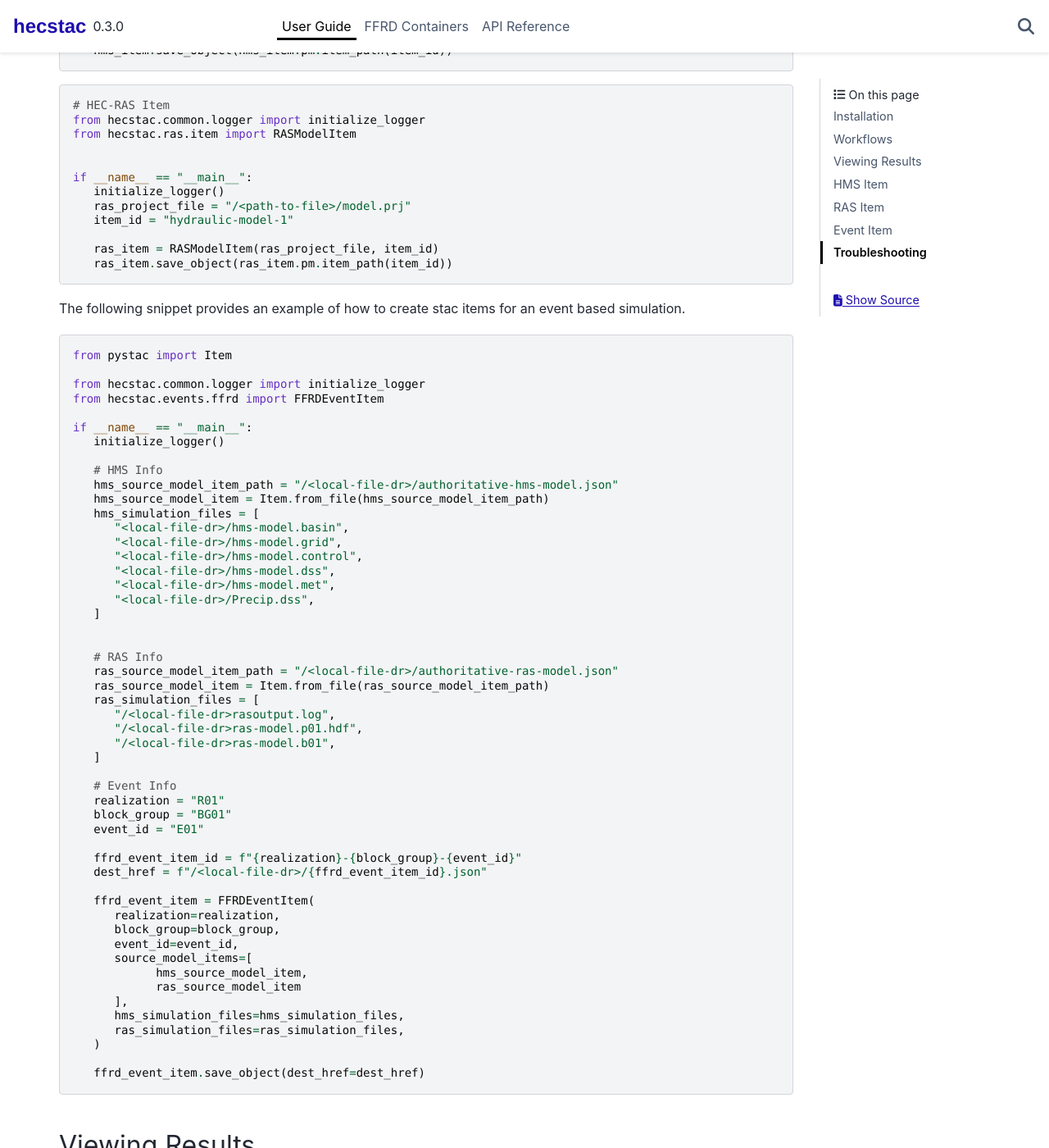
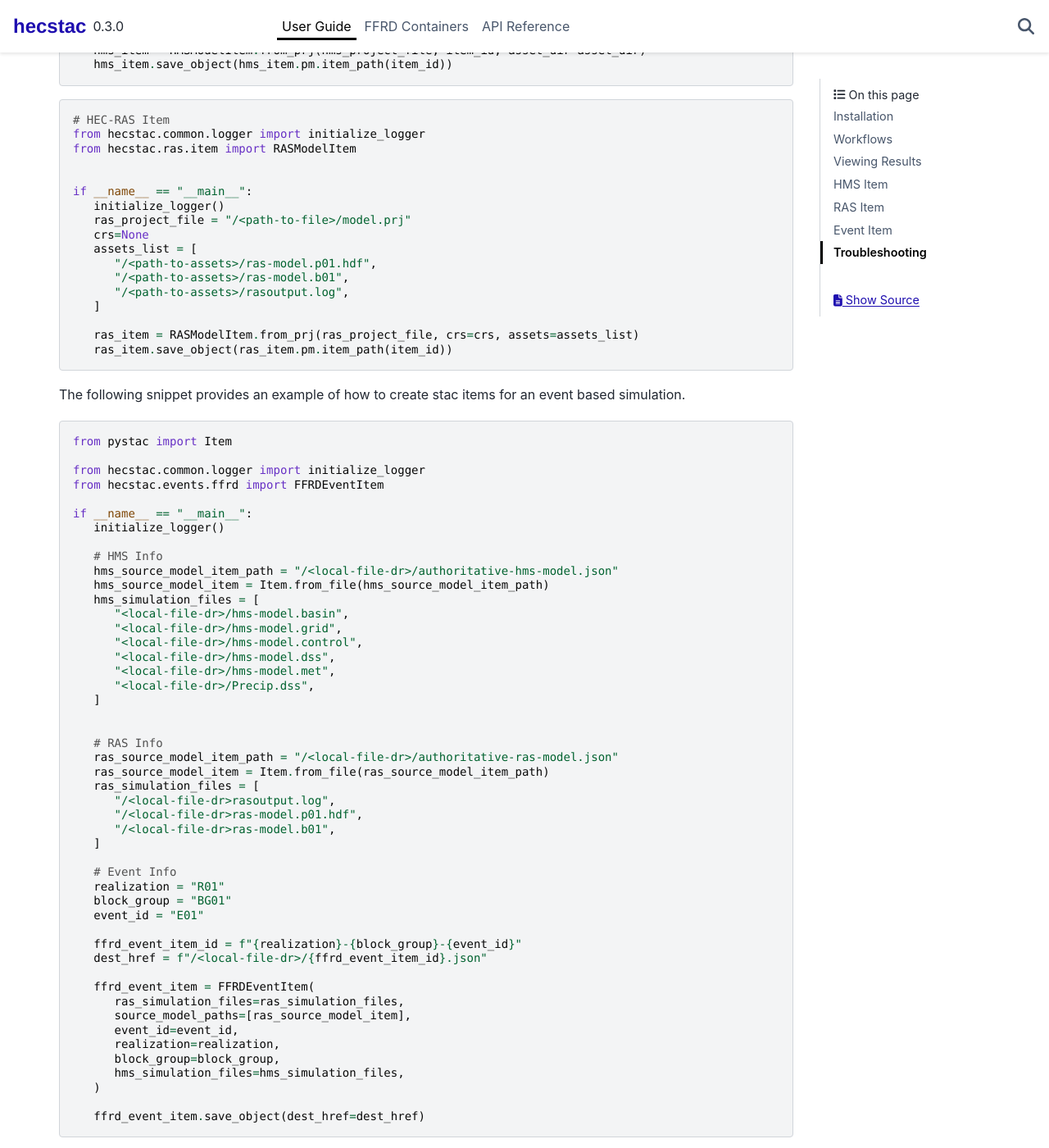
Before and after one commit to fema-ffrd/hecstac, a Sphinx documentation site: the page built from docs/source/user_guide.rst, in a window 1280 px wide and 1400 px high, scrolled down 844 px. Shown: the whole window at 82% size. Built offline with Sphinx 7.4.7 and the PyData theme 0.15.4, drawn with Linux system fonts in a browser that asks for light colours.

Commit message:
Update docs

```diff
--- a/docs/source/user_guide.rst
+++ b/docs/source/user_guide.rst
@@ -36,8 +36,9 @@ The following snippets provide examples for creating stac items from HEC model d
       initialize_logger()
       hms_project_file = "/<path-to-file>/model.hms"
       item_id = "hydrologic-model-1"
+      asset_dir = "/<path-to-assets>/assets" # Location to store created assets
 
-      hms_item = HMSModelItem(hms_project_file, item_id)
+      hms_item = HMSModelItem.from_prj(hms_project_file, item_id, asset_dir=asset_dir)
       hms_item.save_object(hms_item.pm.item_path(item_id))
 
 .. code-block:: python
@@ -50,9 +51,14 @@ The following snippets provide examples for creating stac items from HEC model d
    if __name__ == "__main__":
       initialize_logger()
       ras_project_file = "/<path-to-file>/model.prj"
-      item_id = "hydraulic-model-1"
+      crs=None
+      assets_list = [
+         "/<path-to-assets>/ras-model.p01.hdf",
+         "/<path-to-assets>/ras-model.b01",
+         "/<path-to-assets>/rasoutput.log",
+      ]
 
-      ras_item = RASModelItem(ras_project_file, item_id)
+      ras_item = RASModelItem.from_prj(ras_project_file, crs=crs, assets=assets_list)
       ras_item.save_object(ras_item.pm.item_path(item_id))
 
 
@@ -99,15 +105,12 @@ The following snippet provides an example of how to create stac items for an eve
       dest_href = f"/<local-file-dr>/{ffrd_event_item_id}.json"
 
       ffrd_event_item = FFRDEventItem(
+         ras_simulation_files=ras_simulation_files,
+         source_model_paths=[ras_source_model_item],
+         event_id=event_id,
          realization=realization,
          block_group=block_group,
-         event_id=event_id,
-         source_model_items=[
-               hms_source_model_item,
-               ras_source_model_item
-         ],
          hms_simulation_files=hms_simulation_files,
-         ras_simulation_files=ras_simulation_files,
       )
 
       ffrd_event_item.save_object(dest_href=dest_href)
```
